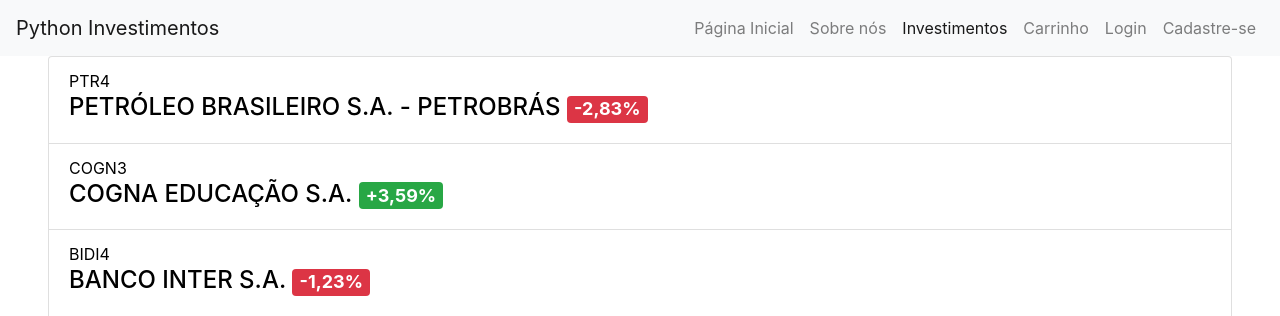
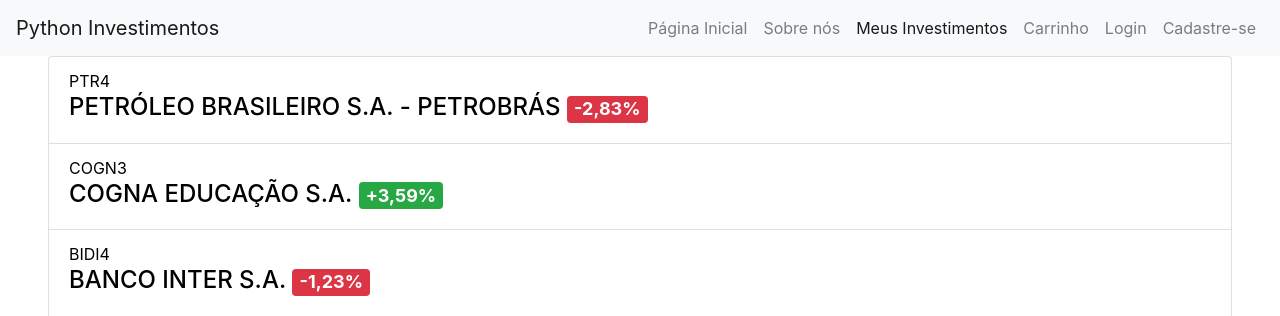
Before and after one commit to chfleury/Pyvest, a Django app: page /meus_investimentos/stocks/ in a window 1280 px wide. Shown: the top 316 px of the page. Run offline with Django 3.2, Linux system fonts and the light colour scheme; some libraries are stand-ins or nearby versions.

Commit message:
correção do nome da página de investimentos do usuário

```diff
--- a/src/pyvest/urls.py
+++ b/src/pyvest/urls.py
@@ -29,7 +29,7 @@
 urlpatterns = [
     path('admin/', admin.site.urls),
     path('', index),
-    path('products/', views.products),
     path('meus_investimentos/', inv_lista_views.meus_investimentos_lista),
     path('meus_investimentos/stocks/', inv_views.meus_investimentos),
+    path('meus_investimentos/stocks/grafico/', views.products),
 ]
--- a/src/templates/base_chart.html
+++ b/src/templates/base_chart.html
@@ -27,7 +27,7 @@
             <a class="nav-link" href="#">Sobre nós</a>
           </li>
           <li class="nav-item active">
-            <a class="nav-link" href="http://127.0.0.1:8000/meus_investimentos/">Investimentos</a>
+            <a class="nav-link" href="http://127.0.0.1:8000/meus_investimentos/">Meus Investimentos</a>
           </li>
           <li class="nav-item">
             <a class="nav-link" href="#">Carrinho</a>
--- a/src/templates/investimentos_do_usuario.html
+++ b/src/templates/investimentos_do_usuario.html
@@ -3,7 +3,7 @@
 <html>
   <head>
     <meta charset="utf-8">
-    <title>{% block title %}Seus investimentos{% endblock %}</title>
+    <title>{% block title %}Meus investimentos{% endblock %}</title>
     <link rel="stylesheet" href="{% static 'css/bootstrap.css' %}">
 
   </head>
@@ -26,7 +26,7 @@
             <a class="nav-link" href="#">Sobre nós</a>
           </li>
           <li class="nav-item active">
-            <a class="nav-link" href="http://127.0.0.1:8000/meus_investimentos/">Investimentos</a>
+            <a class="nav-link" href="http://127.0.0.1:8000/meus_investimentos/">Meus Investimentos</a>
           </li>
           <li class="nav-item">
             <a class="nav-link" href="#">Carrinho</a>
@@ -44,7 +44,7 @@
 
 
     <div class="list-group ml-5 mr-5 mb-2">
-      <a href="#" class="list-group-item list-group-item-action">
+      <a href="grafico" class="list-group-item list-group-item-action">
         <div class="código ml-auto">
             PTR4
         </div>
--- a/src/templates/investimentos_do_usuario_lista.html
+++ b/src/templates/investimentos_do_usuario_lista.html
@@ -3,7 +3,7 @@
 <html>
   <head>
     <meta charset="utf-8">
-    <title>{% block title %}Seus investimentos{% endblock %}</title>
+    <title>{% block title %}Meus investimentos{% endblock %}</title>
     <link rel="stylesheet" href="{% static 'css/bootstrap.css' %}">
 
   </head>
@@ -26,7 +26,7 @@
             <a class="nav-link" href="#">Sobre nós</a>
           </li>
           <li class="nav-item active">
-            <a class="nav-link" href="http://127.0.0.1:8000/meus_investimentos/">Investimentos</a>
+            <a class="nav-link" href="http://127.0.0.1:8000/meus_investimentos/">Meus Investimentos</a>
           </li>
           <li class="nav-item">
             <a class="nav-link" href="#">Carrinho</a>
```
